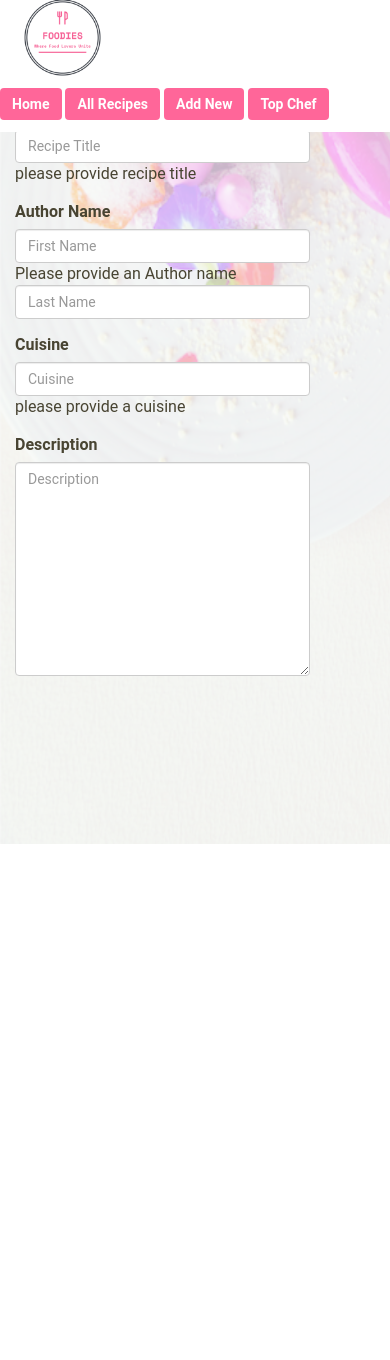
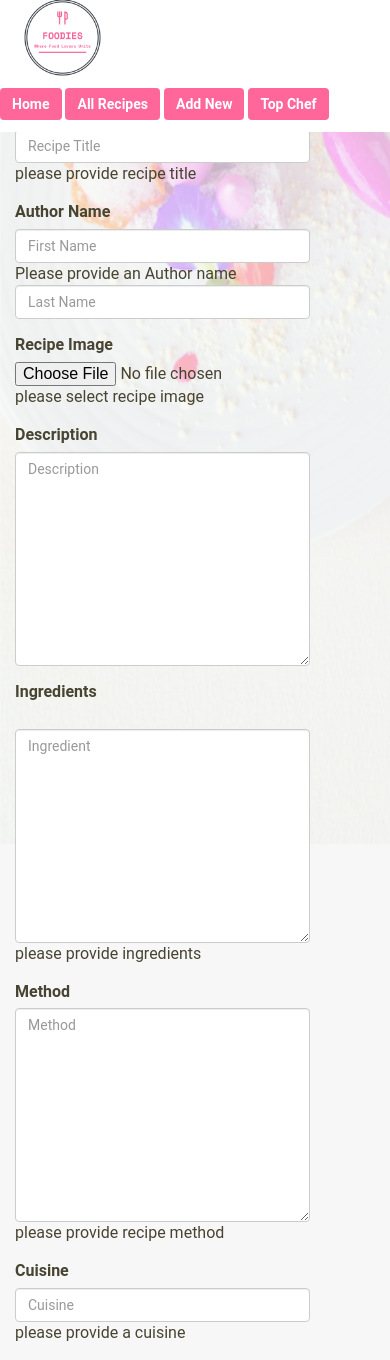
Before and after one commit to tenilleswart/foodies, a Flask app: page /addnew in a window 390 px wide. Before the commit the page ends 844 px from the top, so only its background shows below. Run offline with Flask 2, Linux system fonts and the light colour scheme; some libraries are stand-ins or nearby versions.

Commit message:
making layout changes to addnew.html page

```diff
--- a/templates/addnew.html
+++ b/templates/addnew.html
@@ -61,10 +61,10 @@
       <div class="clearfix"></div>
 
       <div class="form-group col-xs-10 col-sm-4 col-md-4 col-lg-4">
-      <label for="cuisine">Cuisine</label>
-         <input class="form-control" id="cuisine" placeholder="Cuisine" type="text" name="cuisine" required>
-             <div class="invalid-feedback">
-               please provide a cuisine
+      <label for="image">Recipe Image</label>
+         <input type="file" id="file" name="file">
+         <div class="invalid-feedback">
+               please select recipe image
             </div>
       </div>
       <div class="form-group col-xs-10 col-sm-4 col-md-4 col-lg-4">
@@ -73,8 +73,29 @@
       </div>
       <div class="clearfix"></div>
 
+<div class="form-group col-xs-10 col-sm-4 col-md-4 col-lg-4">
+      <label for="ingredient">Ingredients</label>
+         <textarea class="form-control" id="ingredient" placeholder="Ingredient" rows="10" cols="30" name="ingredient"></textarea>
+             <div class="invalid-feedback">
+               please provide ingredients
+            </div>
+             </div>
+      <div class="form-group col-xs-10 col-sm-4 col-md-4 col-lg-4">
+      <label for="description">Method</label>
+         <textarea class="form-control" id="method" placeholder="Method" rows="10" cols="30" name="method"></textarea>
+         <div class="invalid-feedback">
+               please provide recipe method
+            </div>
+      </div>
+      <div class="clearfix"></div>
 
-
+      <div class="form-group col-xs-10 col-sm-4 col-md-4 col-lg-4">
+      <label for="cuisine">Cuisine</label>
+         <input class="form-control" id="cuisine" placeholder="Cuisine" type="text" name="cuisine" required>
+             <div class="invalid-feedback">
+               please provide a cuisine
+            </div>
+      </div>
 
    </form>
 
```
